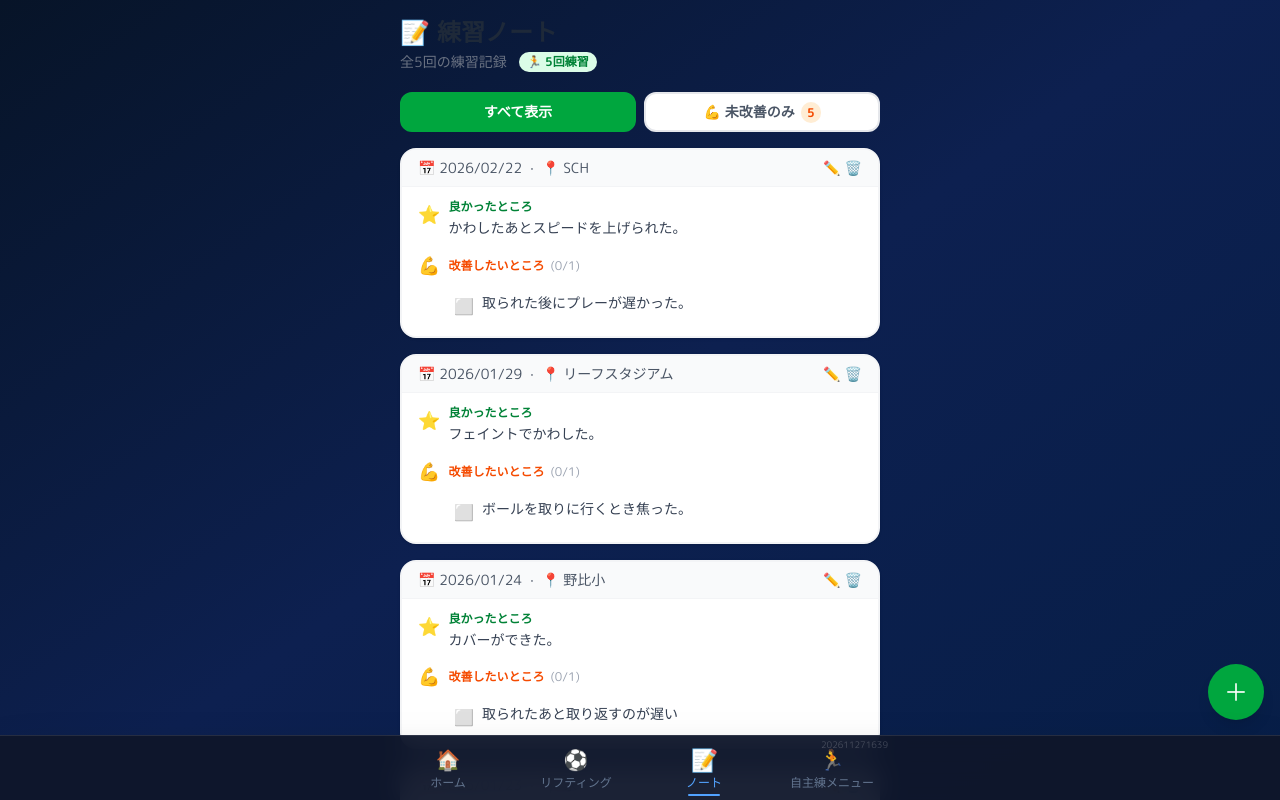
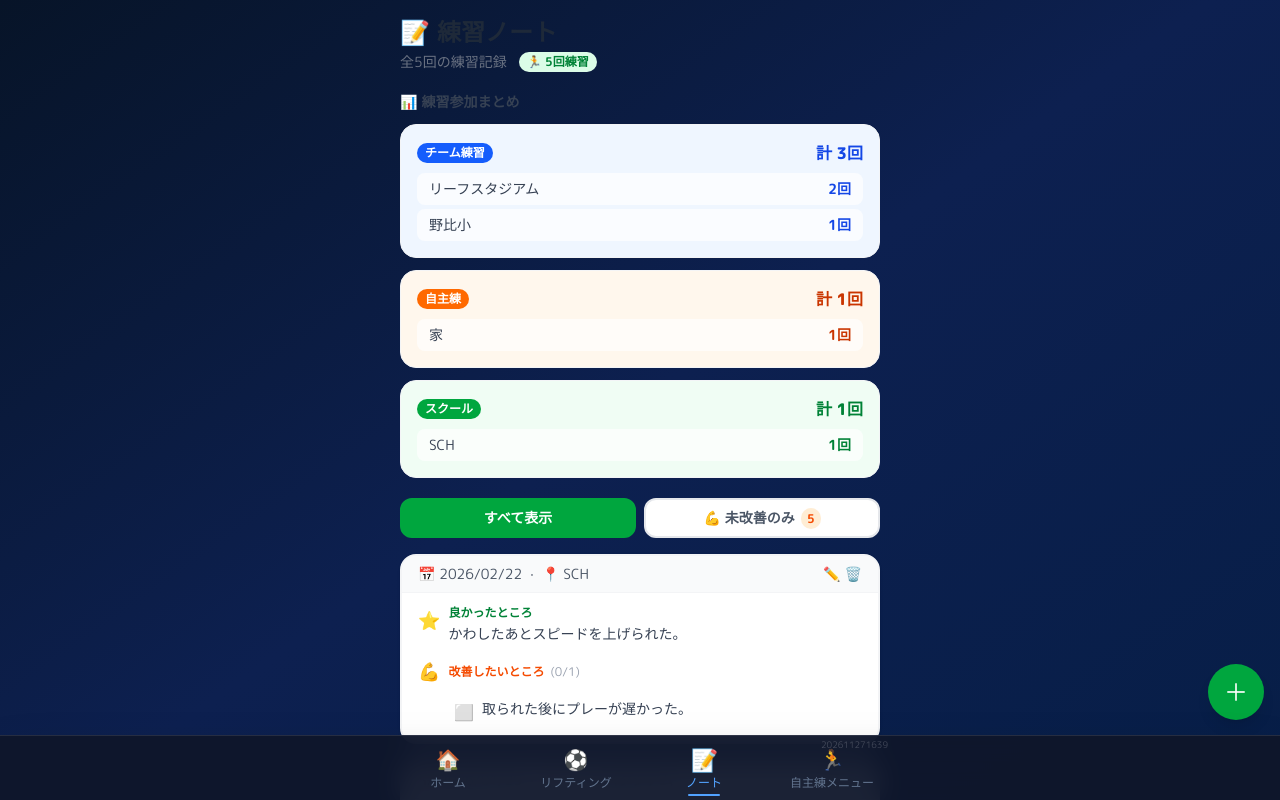
Before and after one commit to reiteru-n/soccer-trianing, a Next.js app: page /notes in a window 1280 px wide. Shown: the top 800 px of the page. Built offline with nearby package versions, Linux system fonts and the light colour scheme.

Commit message:
練習参加まとめ追加、ノート必須バリデーション削除

```diff
--- a/app/notes/page.tsx
+++ b/app/notes/page.tsx
@@ -4,6 +4,7 @@ import { useState } from 'react';
 import { useApp } from '@/lib/context';
 import NoteCard from '@/components/NoteCard';
 import NoteForm from '@/components/NoteForm';
+import PracticeStats from '@/components/PracticeStats';
 import { PracticeNote } from '@/lib/types';
 
 export default function NotesPage() {
@@ -53,6 +54,11 @@ export default function NotesPage() {
           </span>
         </div>
       </header>
+
+      <section className="mb-5">
+        <h2 className="text-sm font-bold text-gray-700 mb-3">📊 練習参加まとめ</h2>
+        <PracticeStats notes={practiceNotes} />
+      </section>
 
       <div className="mb-4 flex gap-2">
         <button
--- a/components/NoteForm.tsx
+++ b/components/NoteForm.tsx
@@ -31,7 +31,7 @@ export default function NoteForm({ onSave, onClose, pastLocations, pastCategorie
 
   const handleSubmit = (e: FormEvent) => {
     e.preventDefault();
-    if (!location || !goodPoints || !improvementsText.trim()) return;
+    if (!location) return;
 
     const lines = improvementsText.split('\n').map((l) => l.trim()).filter((l) => l.length > 0);
     const improvements: ImprovementItem[] = lines.map((text) => {
@@ -124,7 +124,6 @@ export default function NoteForm({ onSave, onClose, pastLocations, pastCategorie
                 value={goodPoints}
                 onChange={(e) => setGoodPoints(e.target.value)}
                 placeholder="今日できたこと、うまくいったことを書こう！"
-                required
                 rows={4}
                 className="w-full rounded-xl border-2 border-green-200 bg-green-50 px-3 py-3 text-base focus:border-green-400 focus:outline-none resize-none"
               />
@@ -137,7 +136,6 @@ export default function NoteForm({ onSave, onClose, pastLocations, pastCategorie
                 value={improvementsText}
                 onChange={(e) => setImprovementsText(e.target.value)}
                 placeholder={"例:\n周りをもっと見る\nシュートの足を振り切る"}
-                required
                 rows={4}
                 className="w-full rounded-xl border-2 border-orange-200 bg-orange-50 px-3 py-3 text-base focus:border-orange-400 focus:outline-none resize-none"
               />
--- /dev/null
+++ b/components/PracticeStats.tsx
@@ -0,0 +1,64 @@
+'use client';
+
+import { PracticeNote } from '@/lib/types';
+
+interface Props {
+  notes: PracticeNote[];
+}
+
+const CATEGORY_COLORS: Record<string, { bg: string; badge: string; text: string }> = {
+  'チーム練習': { bg: 'bg-blue-50',   badge: 'bg-blue-600',   text: 'text-blue-700' },
+  'スクール':   { bg: 'bg-green-50',  badge: 'bg-green-600',  text: 'text-green-700' },
+  '試合':       { bg: 'bg-red-50',    badge: 'bg-red-600',    text: 'text-red-700' },
+  '自主練':     { bg: 'bg-orange-50', badge: 'bg-orange-500', text: 'text-orange-700' },
+};
+const DEFAULT_COLOR = { bg: 'bg-gray-50', badge: 'bg-gray-500', text: 'text-gray-700' };
+
+export default function PracticeStats({ notes }: Props) {
+  if (notes.length === 0) return null;
+
+  // category → location → count
+  const map = new Map<string, Map<string, number>>();
+  for (const n of notes) {
+    const cat = n.category || '未分類';
+    if (!map.has(cat)) map.set(cat, new Map());
+    const loc = n.location || '不明';
+    map.get(cat)!.set(loc, (map.get(cat)!.get(loc) ?? 0) + 1);
+  }
+
+  // sort categories by total count desc
+  const categories = [...map.entries()].sort((a, b) => {
+    const ta = [...a[1].values()].reduce((s, v) => s + v, 0);
+    const tb = [...b[1].values()].reduce((s, v) => s + v, 0);
+    return tb - ta;
+  });
+
+  return (
+    <div className="space-y-3">
+      {categories.map(([cat, locMap]) => {
+        const total = [...locMap.values()].reduce((s, v) => s + v, 0);
+        const color = CATEGORY_COLORS[cat] ?? DEFAULT_COLOR;
+        const locs = [...locMap.entries()].sort((a, b) => b[1] - a[1]);
+
+        return (
+          <div key={cat} className={`rounded-2xl border ${color.bg} border-gray-100 p-4`}>
+            <div className="flex items-center justify-between mb-2">
+              <div className="flex items-center gap-2">
+                <span className={`text-white text-xs font-bold px-2 py-0.5 rounded-full ${color.badge}`}>{cat}</span>
+              </div>
+              <span className={`text-base font-extrabold ${color.text}`}>計 {total}回</span>
+            </div>
+            <div className="space-y-1">
+              {locs.map(([loc, count]) => (
+                <div key={loc} className="flex items-center justify-between bg-white/70 rounded-lg px-3 py-1.5">
+                  <span className="text-sm text-gray-700 truncate flex-1">{loc}</span>
+                  <span className={`text-sm font-bold ${color.text} ml-2`}>{count}回</span>
+                </div>
+              ))}
+            </div>
+          </div>
+        );
+      })}
+    </div>
+  );
+}
```
